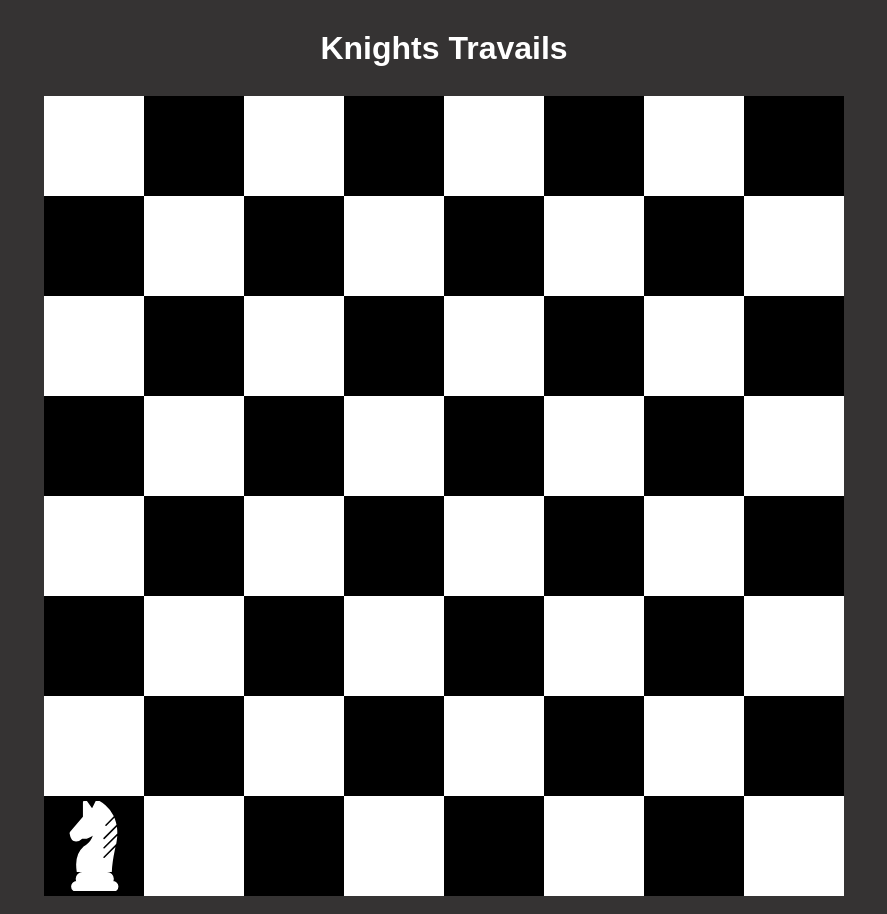
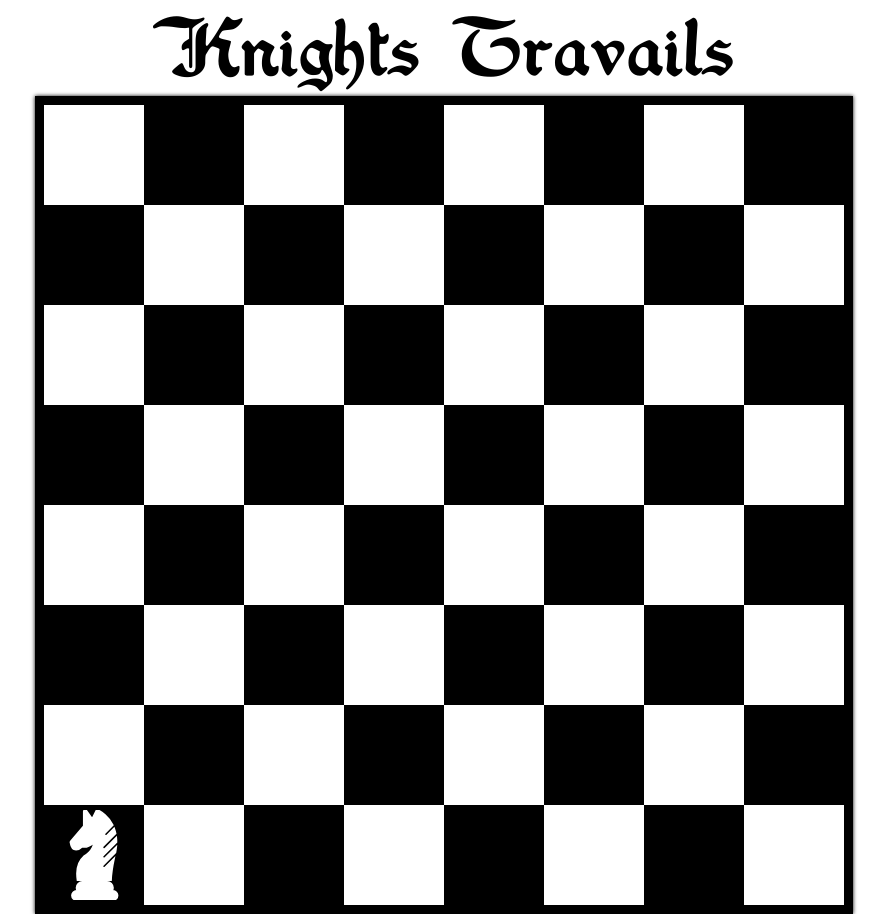
Before and after one commit to bigacz/knights-travails, a website built with webpack: page src/index.html in a window 1280 px wide. Shown: the whole page, without its empty margins (196-1083 px from the left). Built offline with nearby package versions, Linux system fonts and the light colour scheme; what pubsub-js would draw is missing.

Commit message:
style main site

```diff
--- a/src/styles/board.css
+++ b/src/styles/board.css
@@ -9,6 +9,10 @@
   grid-template-columns: repeat(8, 100px);
   grid-template-rows: repeat(8, 100px);
   position: relative;
+  border: 9px solid black;
+  -webkit-box-shadow: 0px 0px 4px 0px rgba(0, 0, 0, 1);
+  -moz-box-shadow: 0px 0px 4px 0px rgba(0, 0, 0, 1);
+  box-shadow: 0px 0px 4px 0px rgba(0, 0, 0, 1);
 }
 
 .square {
--- /dev/null
+++ b/src/styles/fonts.css
@@ -0,0 +1,4 @@
+@font-face {
+  font-family: Washington-Text;
+  src: url(../assets/WashingtonText.ttf);
+}
--- a/src/styles/header.css
+++ b/src/styles/header.css
@@ -4,6 +4,9 @@ header {
 }
 
 header h1 {
+  font-family: 'Washington-Text';
+  font-size: 5rem;
+  font-weight: 500;
   padding: 0;
   margin: 0;
 }
--- a/src/styles/index.css
+++ b/src/styles/index.css
@@ -1,9 +1,9 @@
 body {
   height: 100dvh;
-  background-color: rgb(53, 51, 51);
+  background-color: white;
   display: grid;
   grid-template-columns: 1fr;
   grid-template-rows: 12vh 1fr;
-  color: white;
+
   font-family: sans-serif;
 }
--- a/src/styles/styleLoader.js
+++ b/src/styles/styleLoader.js
@@ -1,4 +1,5 @@
 import 'normalize.css';
+import './fonts.css';
 import './index.css';
 import './board.css';
 import './knight.css';
```
Also changed, not shown: src/assets/WashingtonText.ttf (added).
